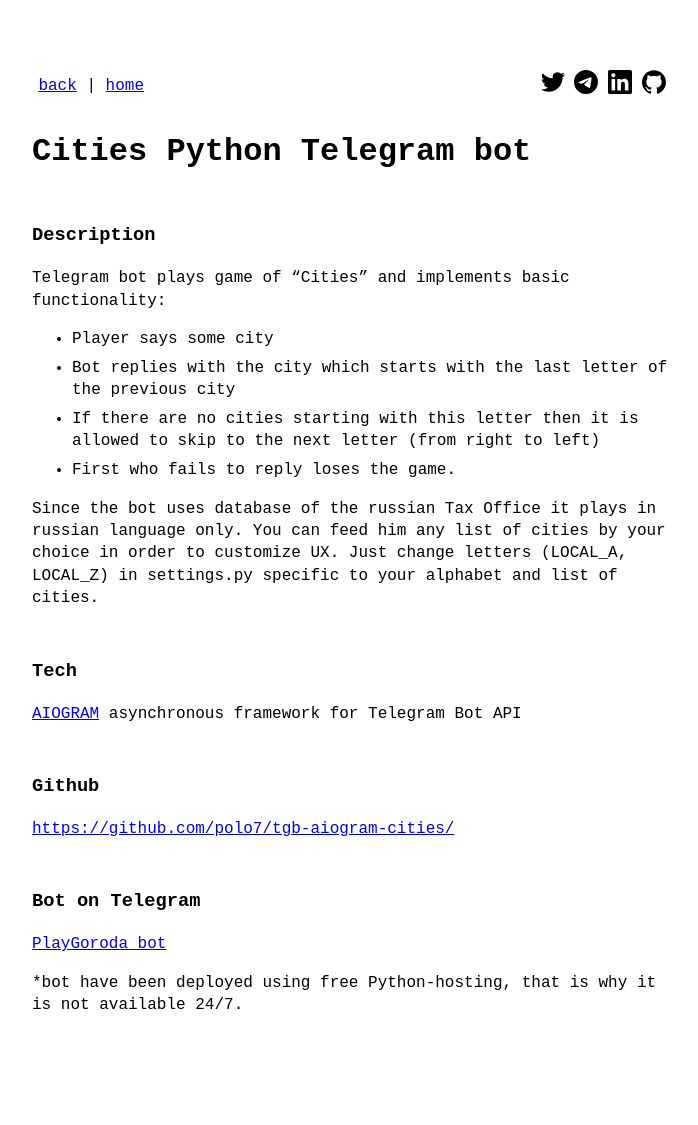
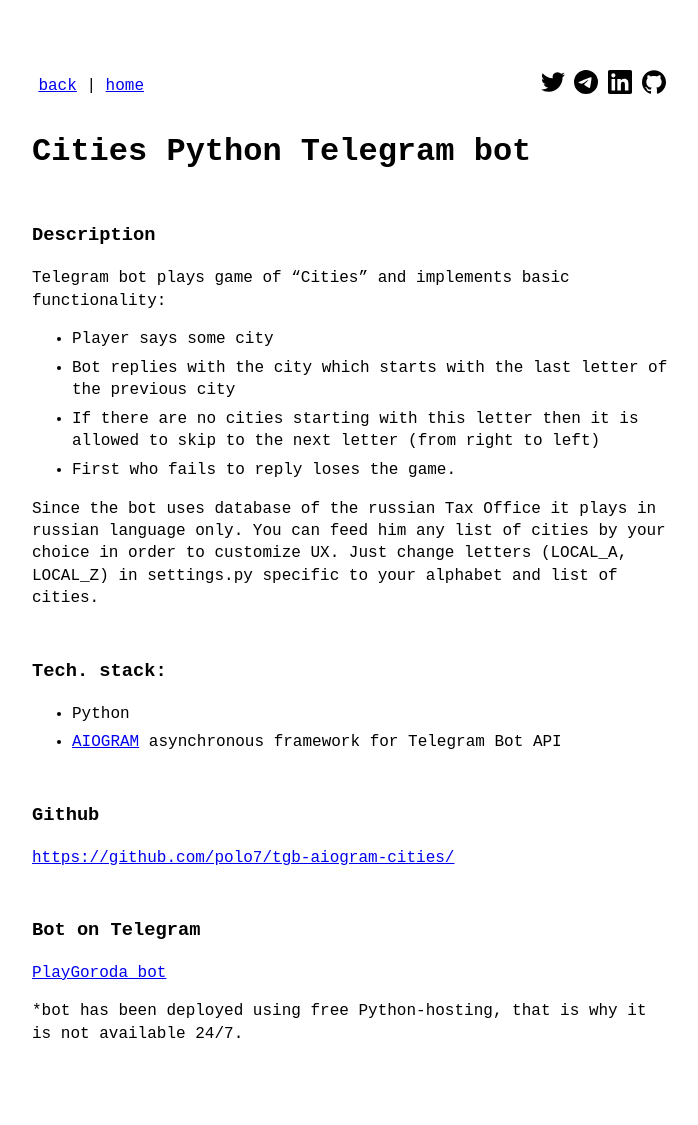
Before and after one commit to polo7/polo7.github.io, a Jekyll site: the page built from projects/cities/index.md, in a window 1280 px wide. Shown: the whole page, without its empty margins (288-986 px from the left). Built offline with Jekyll 4.4.1, drawn with Linux system fonts in a browser that asks for light colours; before the commit the page ends 1096 px from its top, so only the background shows below that.

Commit message:
Fixed typos

```diff
--- a/projects/cities/index.md
+++ b/projects/cities/index.md
@@ -14,8 +14,9 @@ Since the bot uses database of the russian Tax Office it plays in russian langua
 You can feed him any list of cities by your choice in order to customize UX.
 Just change letters (LOCAL_A, LOCAL_Z) in settings.py specific to your alphabet and list of cities.
 
-### Tech
-[AIOGRAM](https://docs.aiogram.dev/en/latest/) asynchronous framework for Telegram Bot API
+### Tech. stack:
+- Python
+- [AIOGRAM](https://docs.aiogram.dev/en/latest/) asynchronous framework for Telegram Bot API
 
 ### Github
 [https://github.com/polo7/tgb-aiogram-cities/](https://github.com/polo7/tgb-aiogram-cities/)
@@ -23,4 +24,4 @@ Just change letters (LOCAL_A, LOCAL_Z) in settings.py specific to your alphabet
 ### Bot on Telegram
 [PlayGoroda_bot](https://t.me/PlayGoroda_bot)
 
-*bot have been deployed using free Python-hosting, that is why it is not available 24/7.
+*bot has been deployed using free Python-hosting, that is why it is not available 24/7.
```
